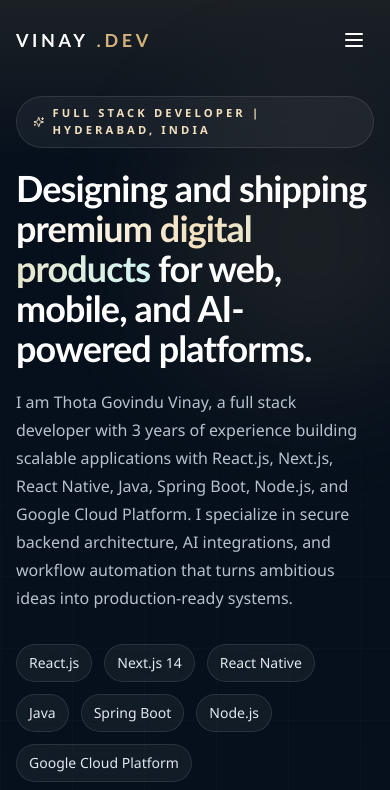
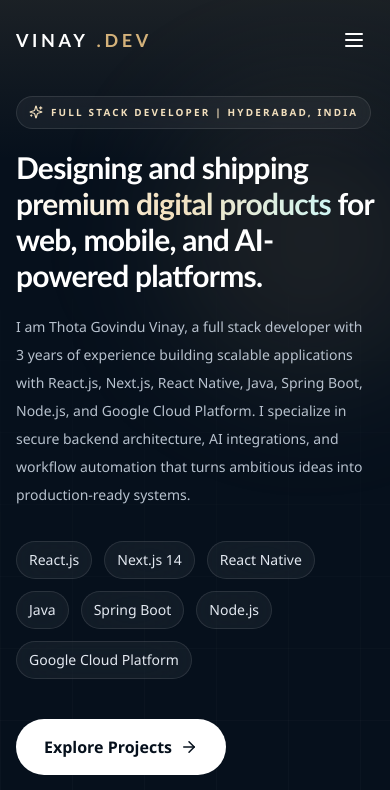
Before and after one commit to Tvinay03/portfolio, a Next.js app: page / in a window 390 px wide. Shown: the top 790 px of the page. Built offline with nearby package versions, Linux system fonts and the light colour scheme.

Commit message:
Fix mobile navbar overflow and responsive typography

```diff
--- a/app/globals.css
+++ b/app/globals.css
@@ -4,6 +4,7 @@
 
 html {
   scroll-behavior: smooth;
+  overflow-x: hidden;
 }
 
 :root {
@@ -24,6 +25,7 @@ html {
       radial-gradient(circle at 50% 60%, rgba(24, 43, 72, 0.95), transparent 45%),
       linear-gradient(180deg, #06101c 0%, #09111d 35%, #081420 100%);
     min-height: 100vh;
+    overflow-x: hidden;
   }
 
   body::before,
@@ -77,15 +79,15 @@ html {
   }
 
   .eyebrow {
-    @apply inline-flex items-center gap-2 rounded-full border border-white/10 bg-white/5 px-4 py-2 text-[0.7rem] font-semibold uppercase tracking-[0.28em] text-primary-light backdrop-blur-xl;
+    @apply inline-flex items-center gap-2 rounded-full border border-white/10 bg-white/5 px-3 py-2 text-[0.62rem] font-semibold uppercase tracking-[0.22em] text-primary-light backdrop-blur-xl sm:px-4 sm:text-[0.7rem] sm:tracking-[0.28em];
   }
 
   .section-title {
-    @apply display-font text-4xl font-semibold tracking-tight text-white md:text-5xl;
+    @apply display-font text-3xl font-semibold tracking-tight text-white sm:text-4xl md:text-5xl;
   }
 
   .section-copy {
-    @apply text-base leading-7 text-slate-300/90 md:text-lg;
+    @apply text-sm leading-7 text-slate-300/90 sm:text-base md:text-lg;
   }
 
   .panel {
--- a/app/page.tsx
+++ b/app/page.tsx
@@ -9,7 +9,7 @@ import Footer from "@/components/Footer";
 
 export default function Home() {
   return (
-    <main className="min-h-screen bg-dark text-white">
+    <main className="min-h-screen overflow-x-hidden bg-dark text-white">
       <Navbar />
       <Hero />
       <Highlights />
--- a/components/About.tsx
+++ b/components/About.tsx
@@ -109,7 +109,7 @@ const About = () => {
               <div className="mb-6 inline-flex rounded-2xl border border-white/10 bg-white/5 p-3">
                 <ShieldCheck size={22} className="text-primary" />
               </div>
-              <h3 className="display-font text-3xl font-semibold text-white">
+              <h3 className="display-font text-2xl font-semibold text-white sm:text-3xl">
                 Professional Summary
               </h3>
               <div className="mt-5 space-y-4 leading-7 text-slate-300/[0.92]">
@@ -215,7 +215,7 @@ const About = () => {
               <p className="text-xs uppercase tracking-[0.26em] text-primary-light">
                 Career Positioning
               </p>
-              <h4 className="display-font mt-4 text-2xl font-semibold text-white">
+              <h4 className="display-font mt-4 text-xl font-semibold text-white sm:text-2xl">
                 Strong fit for product teams that need a developer who can own the full flow.
               </h4>
               <p className="mt-4 text-sm leading-7 text-slate-300/90">
--- a/components/Contact.tsx
+++ b/components/Contact.tsx
@@ -82,7 +82,7 @@ const Contact = () => {
               <p className="text-xs uppercase tracking-[0.26em] text-primary-light">
                 Let&apos;s Build Something Strong
               </p>
-              <h3 className="display-font mt-4 text-3xl font-semibold text-white">
+              <h3 className="display-font mt-4 text-2xl font-semibold text-white sm:text-3xl">
                 Available for full stack roles, contract work, and product-focused collaborations.
               </h3>
               <p className="mt-4 max-w-2xl text-base leading-7 text-slate-300/90">
--- a/components/Hero.tsx
+++ b/components/Hero.tsx
@@ -82,13 +82,13 @@ const Hero = () => {
                 Full Stack Developer | Hyderabad, India
               </span>
 
-              <h1 className="section-title max-w-4xl text-5xl md:text-6xl xl:text-7xl">
+              <h1 className="section-title max-w-4xl text-4xl sm:text-5xl md:text-6xl xl:text-7xl">
                 Designing and shipping
                 <span className="text-gradient"> premium digital products</span>
                 {" "}for web, mobile, and AI-powered platforms.
               </h1>
 
-              <p className="section-copy max-w-2xl text-lg text-slate-300">
+              <p className="section-copy max-w-2xl text-slate-300 sm:text-lg">
                 I am Thota Govindu Vinay, a full stack developer with 3 years of
                 experience building scalable applications with React.js, Next.js,
                 React Native, Java, Spring Boot, Node.js, and Google Cloud
@@ -195,7 +195,7 @@ const Hero = () => {
                       <p className="text-sm uppercase tracking-[0.24em] text-primary-light">
                         Featured Profile
                       </p>
-                      <h2 className="display-font mt-3 text-3xl font-semibold">
+                      <h2 className="display-font mt-3 text-2xl font-semibold sm:text-3xl">
                         Full Stack Developer
                       </h2>
                     </div>
--- a/components/Highlights.tsx
+++ b/components/Highlights.tsx
@@ -112,7 +112,7 @@ const Highlights = () => {
             <p className="text-xs uppercase tracking-[0.26em] text-primary-light">
               Delivery Model
             </p>
-            <h3 className="display-font mt-4 text-3xl font-semibold text-white">
+            <h3 className="display-font mt-4 text-2xl font-semibold text-white sm:text-3xl">
               End-to-end execution aligned with modern product teams.
             </h3>
             <div className="mt-8 space-y-4">
--- a/components/Navbar.tsx
+++ b/components/Navbar.tsx
@@ -33,7 +33,7 @@ const Navbar = () => {
 
   return (
     <nav
-      className={`fixed top-0 z-50 w-full transition-all duration-500 ${
+      className={`fixed inset-x-0 top-0 z-50 transition-all duration-500 ${
         scrolled
           ? "border-b border-white/10 bg-dark/70 backdrop-blur-2xl"
           : "bg-transparent"
```
